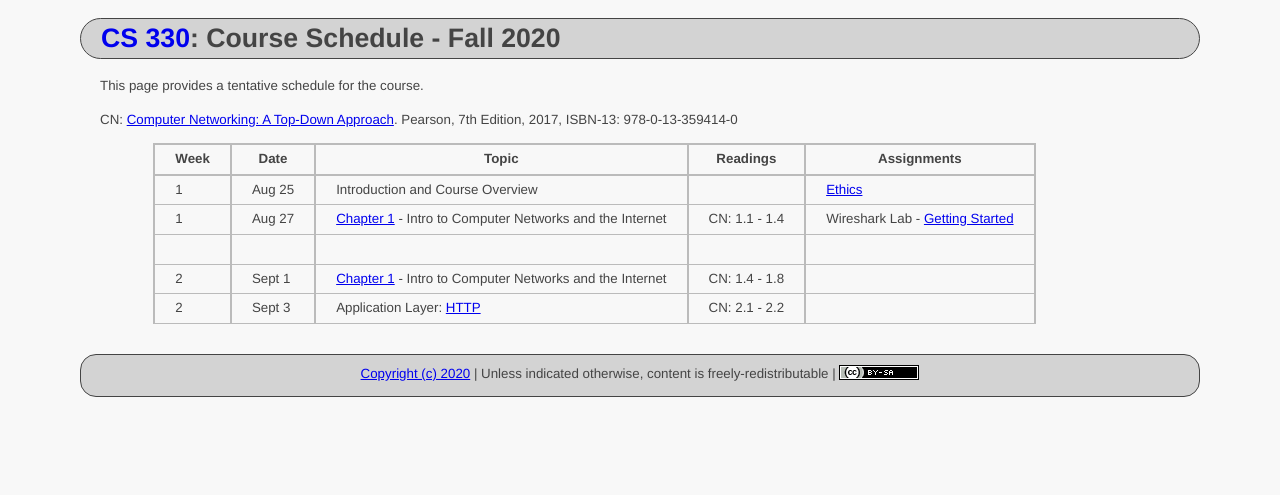
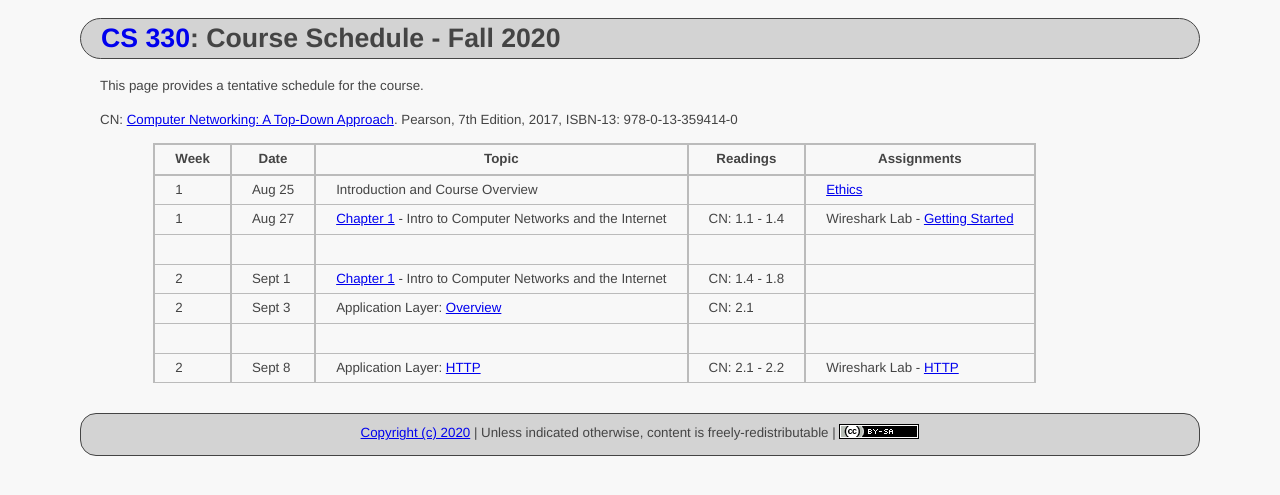
Before and after one commit to ycpcs/cs330-fall2020, a Jekyll site: the page built from schedule/index.md, in a window 1280 px wide. Shown: the top 495 px of the page. Built offline with Jekyll 4.4.1, drawn with Linux system fonts in a browser that asks for light colours.

Commit message:
Add lecture

```diff
--- a/schedule/index.md
+++ b/schedule/index.md
@@ -14,4 +14,6 @@ CN: [Computer Networking: A Top-Down Approach](https://www.pearson.com/us/higher
 > 1 | Aug 27 | [Chapter 1](slides/chapter_1.pdf) - Intro to Computer Networks and the Internet | CN: 1.1 - 1.4 | Wireshark Lab - [Getting Started](../labs/files/Wireshark_Intro_v7.0.pdf)
 > | | | |
 > 2  | Sept 1 | [Chapter 1](slides/chapter_1.pdf) - Intro to Computer Networks and the Internet | CN: 1.4 - 1.8 |
-> 2  | Sept 3 | Application Layer: [HTTP](slides/chapter_2.pdf) | CN: 2.1 - 2.2 |
+> 2  | Sept 3 | Application Layer: [Overview](slides/chapter_2.pdf) | CN: 2.1 |
+> | | | |
+> 2  | Sept 8 | Application Layer: [HTTP](slides/chapter_2.pdf) | CN: 2.1 - 2.2 | Wireshark Lab - [HTTP](../labs/files/Wireshark_HTTP_v7.0.pdf)
```
Also changed, not shown: index.md (+3 -0 lines), labs/index.md (+1 -0 lines), 1 other file.
